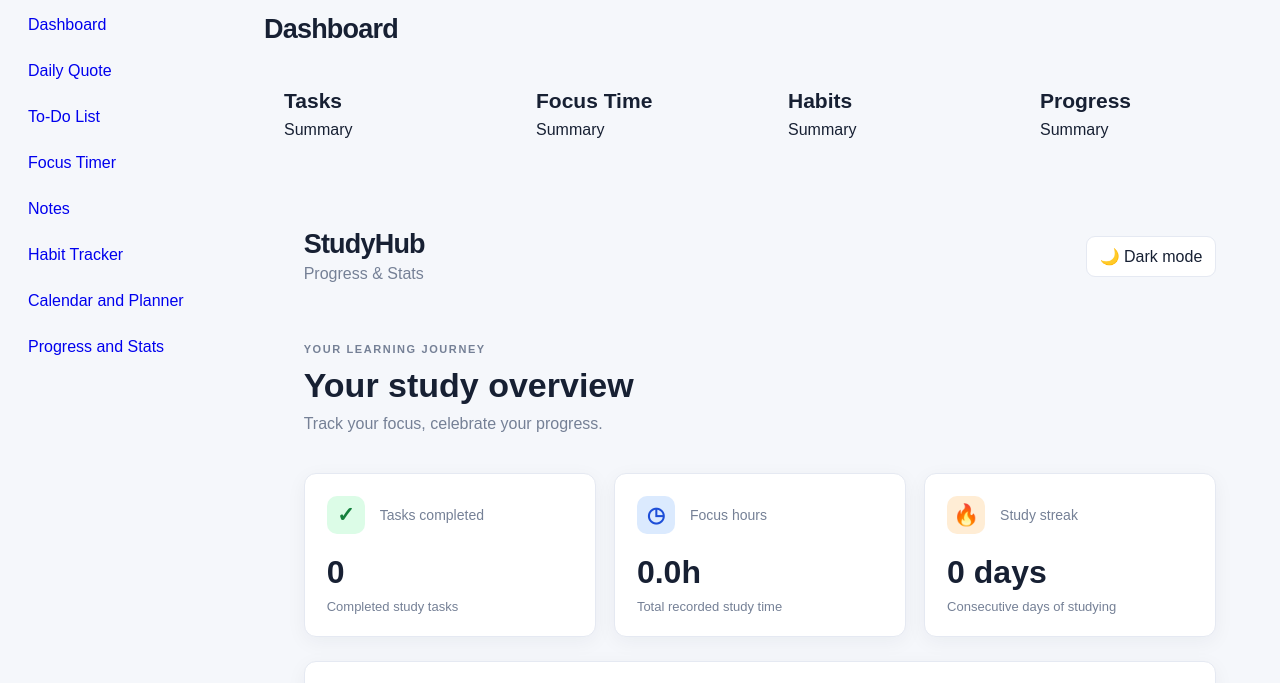
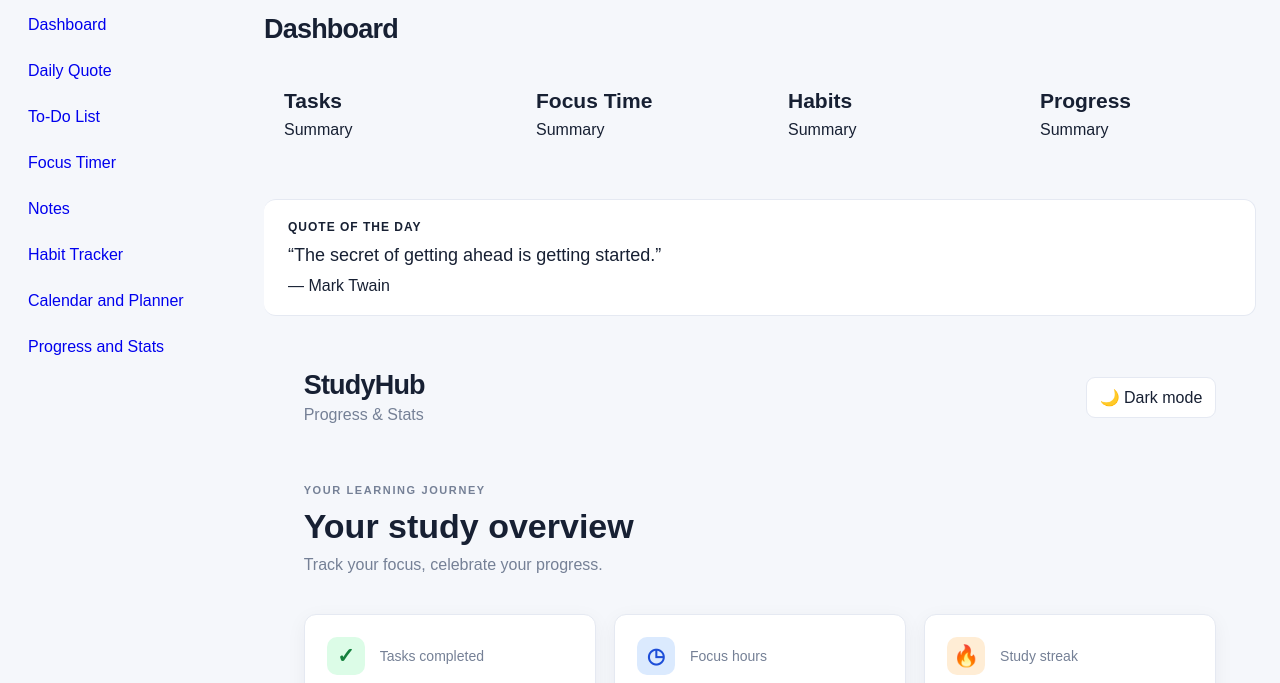
Before and after one commit to SujanTheMagician/StudyHub, a plain HTML site: page public/index.html in a window 1280 px wide. Shown: the part 74-757 px from the top of the page. Drawn offline with nearby package versions, Linux system fonts and the light colour scheme; no server answers; files whose address does not match are found by name.

Commit message:
quote: daily quote from public API with offline fallback

```diff
--- /dev/null
+++ b/public/css/modules/quote.css
@@ -0,0 +1,31 @@
+/* Sujan – Daily Quote */
+
+.quote-card {
+  margin: 0;
+  padding: 20px 24px;
+  background: var(--card-bg);
+  color: var(--text);
+  border: 1px solid var(--border);
+  border-left: 4px solid var(--primary);
+  border-radius: 12px;
+}
+
+.quote-label {
+  margin: 0 0 8px;
+  font-size: 12px;
+  font-weight: bold;
+  letter-spacing: 1px;
+  text-transform: uppercase;
+  color: var(--text-muted);
+}
+
+.quote-text {
+  margin: 0 0 8px;
+  font-size: 18px;
+  line-height: 1.5;
+}
+
+.quote-author {
+  color: var(--text-muted);
+  font-style: normal;
+}
--- a/public/index.html
+++ b/public/index.html
@@ -13,6 +13,7 @@
     <link rel="stylesheet" href="css/modules/habits.css" />
     <link rel="stylesheet" href="css/modules/calendar.css" />
     <link rel="stylesheet" href="css/modules/stats.css" />
+    <link rel="stylesheet" href="css/modules/quote.css" />
     <link rel="stylesheet" href="css/animations.css" />
     <link rel="stylesheet" href="css/responsive.css" />
   </head>
@@ -75,7 +76,17 @@
       </section>
 
       <!-- Sujan – Daily Quote -->
-      <section id="quote"></section>
+      <section id="quote">
+        <figure class="quote-card">
+          <p class="quote-label">Quote of the day</p>
+          <blockquote id="quote-text" class="quote-text">
+            Loading today's quote…
+          </blockquote>
+          <figcaption>
+            <cite id="quote-author" class="quote-author"></cite>
+          </figcaption>
+        </figure>
+      </section>
 
       <!-- Adil – To-Do List -->
       <section id="todo"></section>
--- a/public/js/modules/quote.js
+++ b/public/js/modules/quote.js
@@ -1 +1,76 @@
 // Sujan – Daily Quote
+//
+// Shows one quote per day. The quote comes from the DummyJSON quotes API,
+// is kept for the rest of the day, and falls back to a built-in quote
+// if the student is offline.
+
+const QUOTE_API_URL = "https://dummyjson.com/quotes/";
+const QUOTE_API_TOTAL = 1454;
+
+const QUOTE_FALLBACKS = [
+  {
+    text: "The secret of getting ahead is getting started.",
+    author: "Mark Twain",
+  },
+  {
+    text: "It always seems impossible until it's done.",
+    author: "Nelson Mandela",
+  },
+  { text: "Learning never exhausts the mind.", author: "Leonardo da Vinci" },
+  { text: "Well done is better than well said.", author: "Benjamin Franklin" },
+  { text: "Small steps every day add up to big results.", author: "Unknown" },
+];
+
+const quoteText = document.getElementById("quote-text");
+const quoteAuthor = document.getElementById("quote-author");
+
+// Today's date as "YYYY-MM-DD"
+function getQuoteToday() {
+  const now = new Date();
+  const month = String(now.getMonth() + 1).padStart(2, "0");
+  const day = String(now.getDate()).padStart(2, "0");
+  return now.getFullYear() + "-" + month + "-" + day;
+}
+
+// The same number for everyone on the same day, a new number tomorrow
+function getQuoteDayNumber() {
+  const now = new Date();
+  return Math.floor(
+    Date.UTC(now.getFullYear(), now.getMonth(), now.getDate()) / 86400000,
+  );
+}
+
+function showQuote(quote) {
+  quoteText.textContent = "“" + quote.text + "”";
+  quoteAuthor.textContent = "— " + quote.author;
+}
+
+function loadDailyQuote() {
+  const today = getQuoteToday();
+  const saved = loadData("quote");
+
+  if (saved.date === today) {
+    showQuote(saved);
+    return;
+  }
+
+  const quoteId = (getQuoteDayNumber() % QUOTE_API_TOTAL) + 1;
+
+  fetch(QUOTE_API_URL + quoteId)
+    .then(function (response) {
+      if (!response.ok) {
+        throw new Error("Quote API returned " + response.status);
+      }
+      return response.json();
+    })
+    .then(function (data) {
+      const quote = { date: today, text: data.quote, author: data.author };
+      saveData("quote", quote);
+      showQuote(quote);
+    })
+    .catch(function () {
+      showQuote(QUOTE_FALLBACKS[getQuoteDayNumber() % QUOTE_FALLBACKS.length]);
+    });
+}
+
+loadDailyQuote();
```
